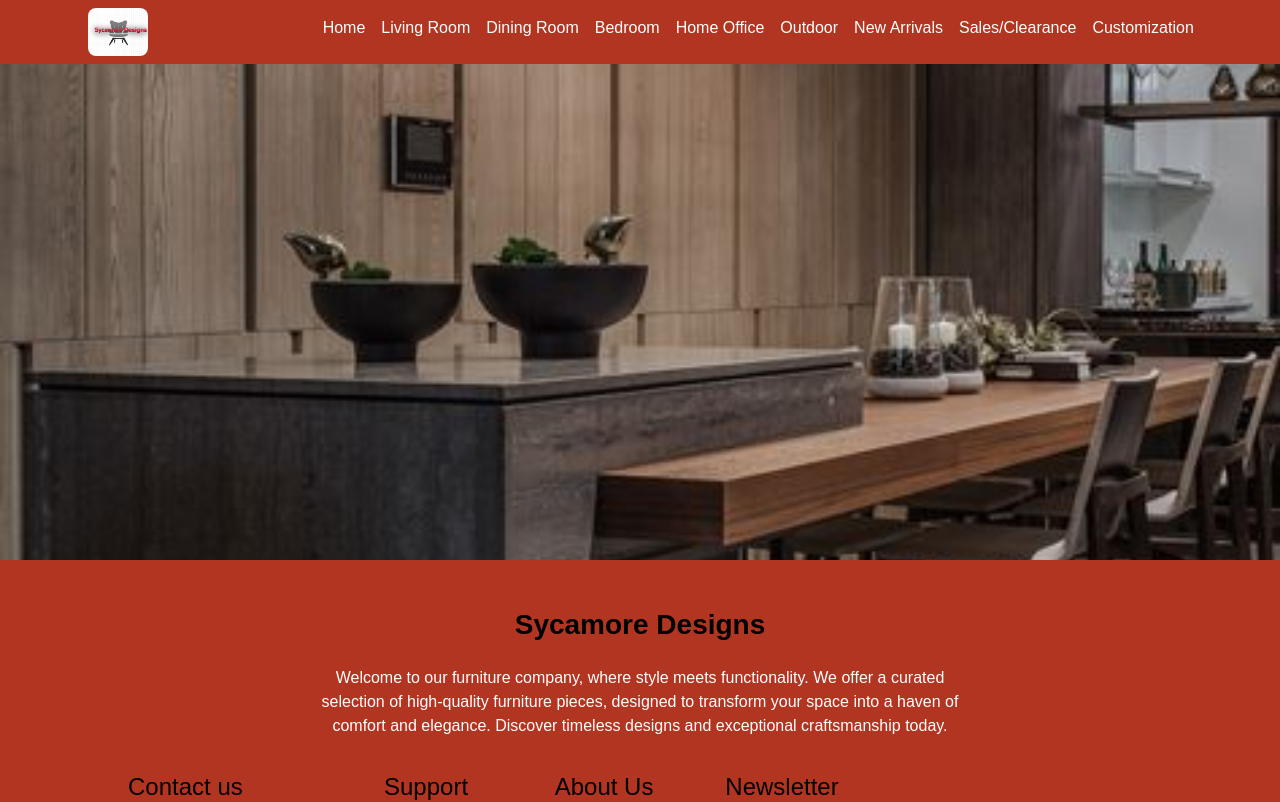
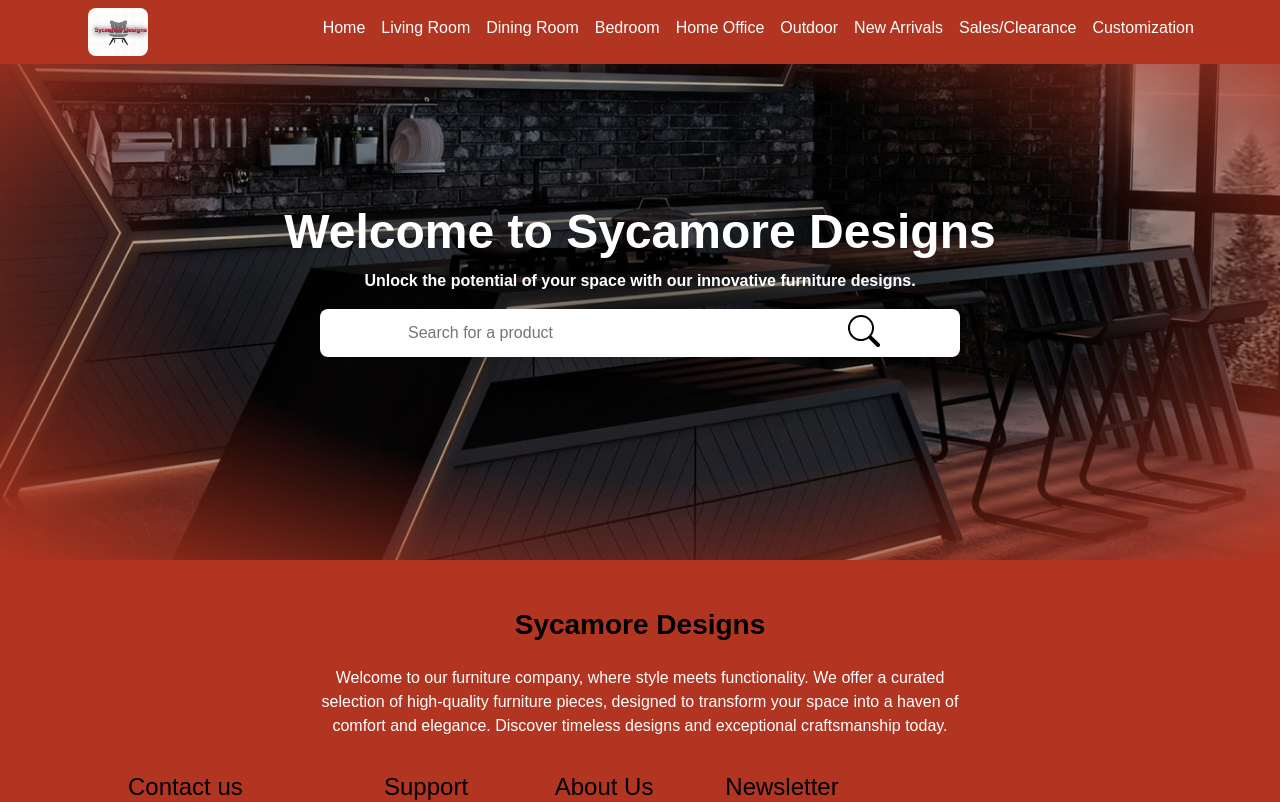
Before and after one commit to Roche001/FurniFusion, a React (Create React App) app: page / in a window 1280 px wide. Shown: the top 802 px of the page. Built offline with nearby package versions, Linux system fonts and the light colour scheme; a web font is replaced by a local one.

Commit message:
update changes

```diff
--- a/src/components/home/Home.css
+++ b/src/components/home/Home.css
@@ -1,8 +1,52 @@
 .home-banner {
-  background: url("../../images/design.jpeg");
+  background: radial-gradient(rgba(0, 0, 0, 0.6), rgba(0, 0, 0, 0.3), #b23521),
+    url("../../images/Modern.jpeg");
   background-repeat: no-repeat;
   background-size: cover;
-  background-position: center center;
+  background-position: center;
+  display: flex;
+  align-items: center;
+  justify-content: center;
   height: 70vh;
   width: 100vw;
 }
+.home-banner {
+  display: flex;
+  flex-direction: column;
+  align-items: center;
+  justify-content: center;
+  color: #ffffff;
+}
+.home-banner h2 {
+  font-size: 3rem;
+  font-weight: 800;
+}
+.home-banner p {
+  font-weight: 600;
+}
+.home-input {
+  display: flex;
+  align-items: center;
+  justify-content: center;
+  height: 3rem;
+  width: 50vw;
+  border-radius: 0.5rem;
+  background: #ffffff;
+}
+input {
+  height: 100%;
+  width: 95%;
+}
+.home-search {
+  width: 5%;
+  height: 3rem;
+  display: flex;
+  align-items: center;
+  justify-content: center;
+  cursor: pointer;
+}
+.home-search h4 {
+  color: #000000;
+  font-size: 2rem;
+  font-weight: 700;
+}
--- a/src/components/home/Home.jsx
+++ b/src/components/home/Home.jsx
@@ -1,10 +1,26 @@
 import React from "react";
 import "./Home.css";
+import { BsSearch } from "react-icons/bs";
 
 const Home = () => {
   return (
     <div className="home-container">
-      <div className="home-banner"></div>
+      <div className="home-banner">
+        <h2>Welcome to Sycamore Designs</h2>
+        <p>
+          Unlock the potential of your space with our innovative furniture
+          designs.
+        </p>
+        <div className="home-input">
+          <input type="text" placeholder="Search for a product" />
+          <div className="home-search">
+            {" "}
+            <h4>
+              <BsSearch />
+            </h4>
+          </div>
+        </div>
+      </div>
     </div>
   );
 };
```
Also changed, not shown: src/images/Modern.jpeg (added).
